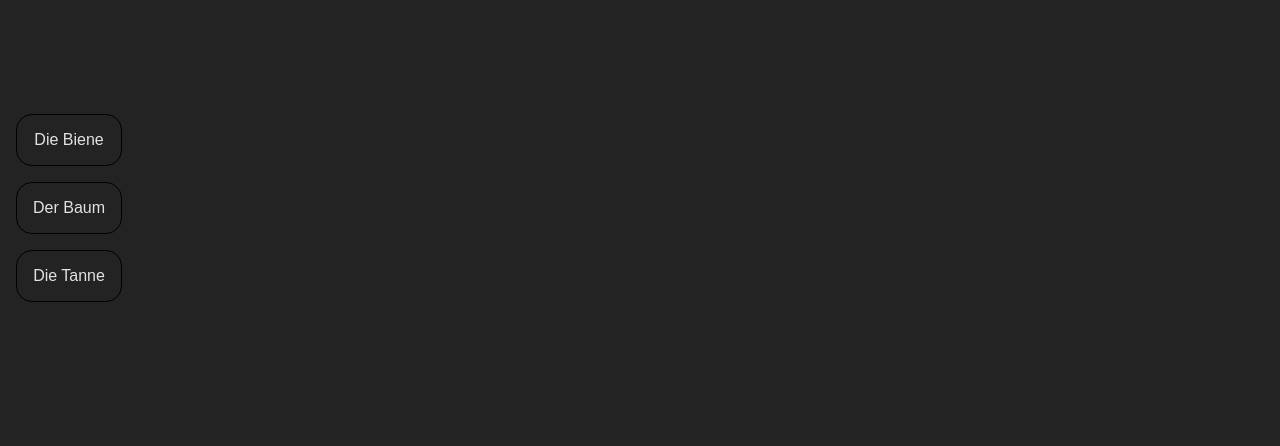
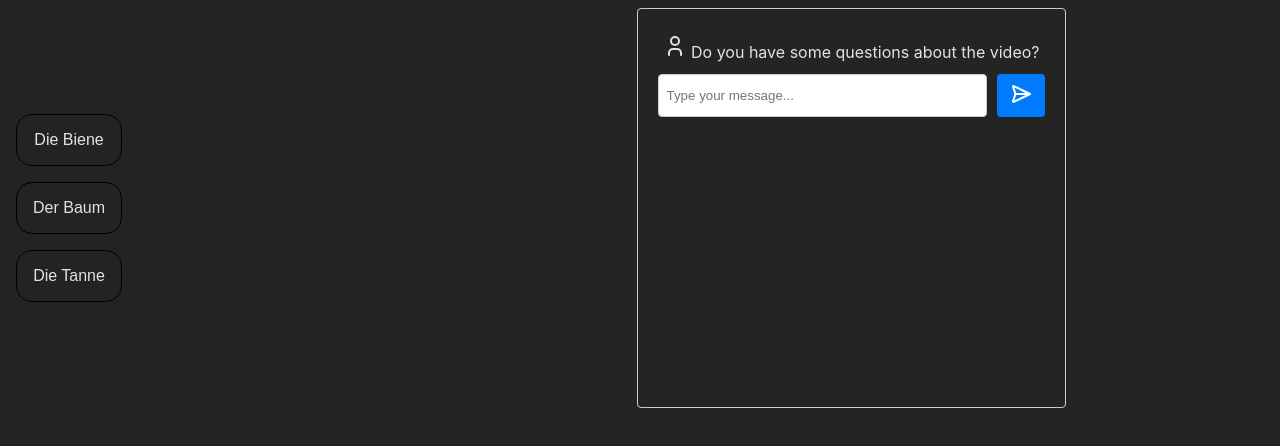
Before and after one commit to dennis12493/IBM_Q-Hack2024, a Svelte app in the folder frontend/: page / in a window 1280 px wide. Shown: the top 446 px of the page. Built offline with nearby package versions, Linux system fonts and the light colour scheme.

Commit message:
add chat mockup

```diff
--- a/frontend/package.json
+++ b/frontend/package.json
@@ -11,6 +11,7 @@
   },
   "devDependencies": {
     "@sveltejs/vite-plugin-svelte": "^3.0.2",
+    "@tabler/icons-svelte": "^3.1.0",
     "@tsconfig/svelte": "^5.0.2",
     "svelte": "^4.2.12",
     "svelte-check": "^3.6.7",
@@ -19,6 +20,8 @@
     "vite": "^5.2.0"
   },
   "dependencies": {
-    "svelte-file-dropzone": "^2.0.4"
+    "@tabler/core": "^1.0.0-beta20",
+    "svelte-file-dropzone": "^2.0.4",
+    "youtube-transcript": "^1.1.0"
   }
 }
--- a/frontend/src/App.svelte
+++ b/frontend/src/App.svelte
@@ -1,12 +1,13 @@
 <script lang="ts">
     import Navigation from "./lib/Navigation.svelte";
-import Video from "./lib/Video.svelte";
-
+    import Video from "./lib/Video.svelte";
+    import Chat from "./lib/Chat.svelte"
 </script>
 
 <main>
     <Navigation/>
     <Video/>
+    <Chat/>
 </main>
 
 <style>
--- /dev/null
+++ b/frontend/src/lib/Chat.svelte
@@ -0,0 +1,74 @@
+<script lang="ts">
+    import { onMount } from 'svelte';
+    import { IconSend2, IconUser } from '@tabler/icons-svelte';
+
+    type Message = {
+        sender: string;
+        message: string;
+    };
+
+    let messages: string[] = [];
+
+    onMount(() => {
+        messages = ['Do you have some questions about the video?'];
+    });
+
+    function sendMessage() {
+        const input = document.getElementById('message-input') as HTMLInputElement;
+        const message = input.value.trim();
+
+        if (message) {
+            messages = [...messages, message];
+            input.value = '';
+        }
+    }
+</script>
+
+<div class="chat-container">
+    {#each messages as message}
+        <div class="message"><IconUser/> {message}</div>
+    {/each}
+
+    <div class="input-container">
+        <input id="message-input" type="text" placeholder="Type your message..." />
+        <button on:click={sendMessage}><IconSend2/></button>
+    </div>
+</div>
+
+<style>
+    .chat-container {
+        max-width: 500px;
+        margin: 0 auto;
+        padding: 20px;
+        border: 1px solid #ccc;
+        border-radius: 4px;
+    }
+
+    .message {
+        margin: 5px;
+        border: 1px;
+        border-radius: 6px;
+    }
+
+    .input-container {
+        display: flex;
+        margin-top: 10px;
+    }
+
+    .input-container input {
+        flex: 1;
+        padding: 8px;
+        border: 1px solid #ccc;
+        border-radius: 4px;
+    }
+
+    .input-container button {
+        margin-left: 10px;
+        padding: 8px 12px;
+        background-color: #007bff;
+        color: #fff;
+        border: none;
+        border-radius: 4px;
+        cursor: pointer;
+    }
+</style>
```
Also changed, not shown: 2 other files (tests, documents, lock files or other folders).
